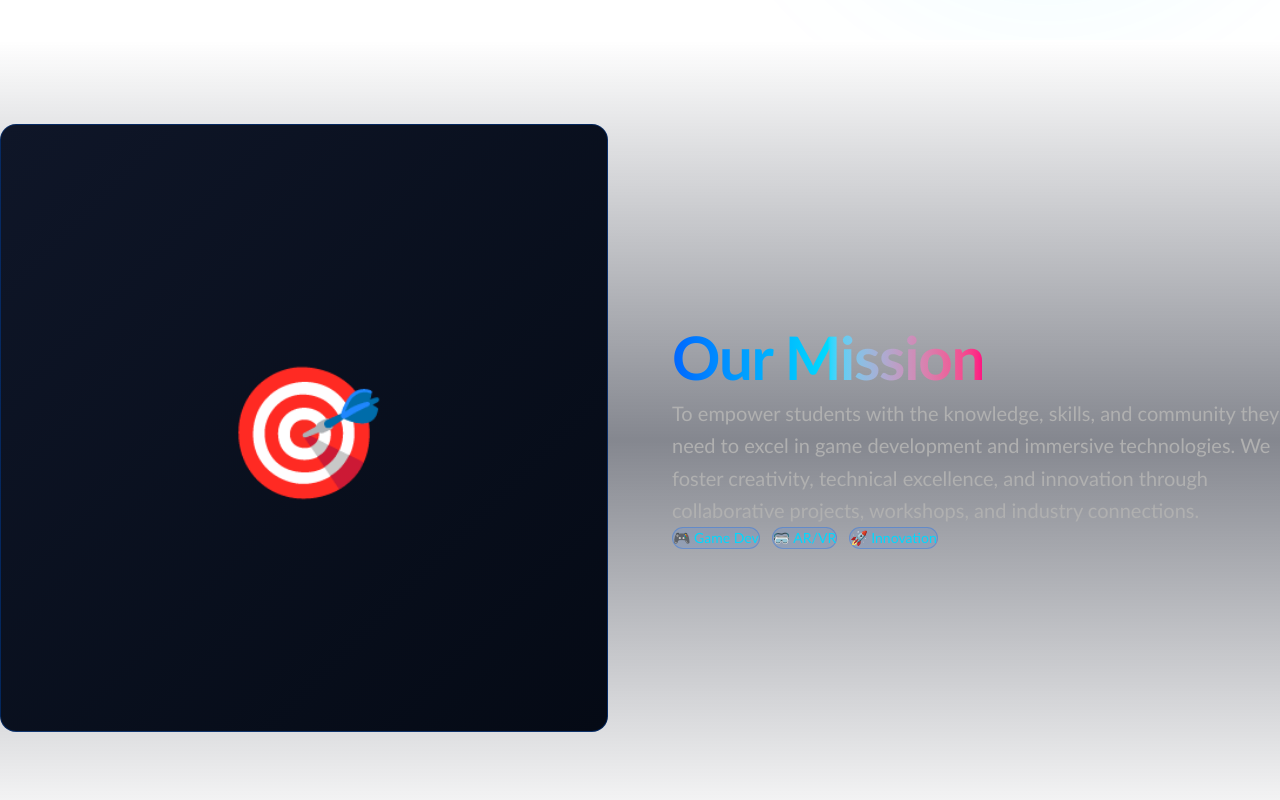
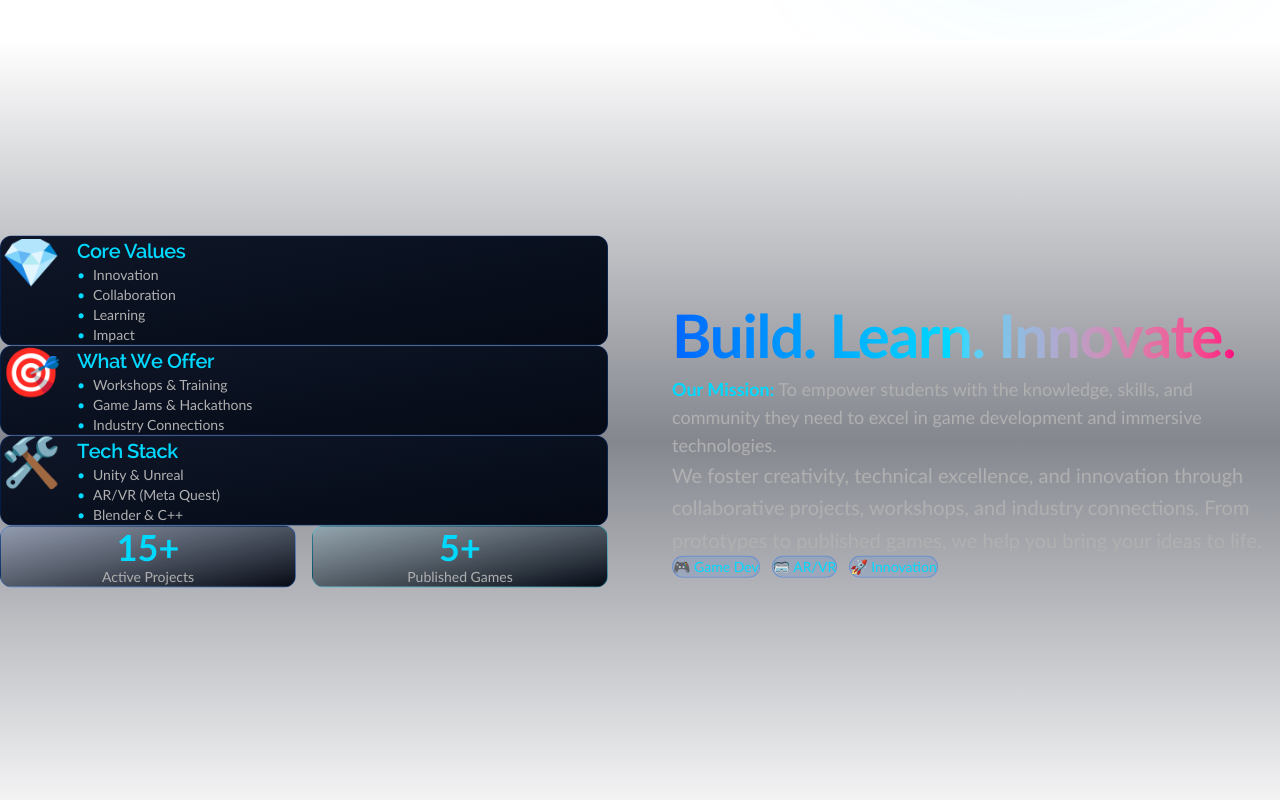
Before and after one commit to Parallax-PESU/parallax-website, a Next.js app: page / in a window 1280 px wide. Shown: the part 1560-2360 px from the top of the page. Built offline with nearby package versions, Linux system fonts and the light colour scheme.

Commit message:
dont merge to main

```diff
--- a/app/components/scenes/Scene2.tsx
+++ b/app/components/scenes/Scene2.tsx
@@ -2,21 +2,42 @@
 
 import StorySection from '../StorySection';
 import { motion } from 'framer-motion';
+
+const highlights = [
+  {
+    title: 'Core Values',
+    items: ['Innovation', 'Collaboration', 'Learning', 'Impact'],
+    emoji: '💎',
+  },
+  {
+    title: 'What We Offer',
+    items: ['Workshops & Training', 'Game Jams & Hackathons', 'Industry Connections'],
+    emoji: '🎯',
+  },
+  {
+    title: 'Tech Stack',
+    items: ['Unity & Unreal', 'AR/VR (Meta Quest)', 'Blender & C++'],
+    emoji: '🛠️',
+  },
+];
 
 export default function Scene2() {
   return (
     <StorySection
       id="mission"
       index={1}
-      title="Our Mission"
+      title="Build. Learn. Innovate."
       description={
         <div className="space-y-6">
+          <p className="text-lg">
+            <strong className="text-[#00d9ff]">Our Mission:</strong> To empower students with the knowledge, skills, and community
+            they need to excel in game development and immersive technologies.
+          </p>
           <p>
-            To empower students with the knowledge, skills, and community they need to excel in game development
-            and immersive technologies. We foster creativity, technical excellence, and innovation through
-            collaborative projects, workshops, and industry connections.
+            We foster creativity, technical excellence, and innovation through collaborative projects, workshops,
+            and industry connections. From prototypes to published games, we help you bring your ideas to life.
           </p>
-          <div className="flex flex-wrap gap-3">
+          <div className="flex flex-wrap gap-3 mt-4">
             <span className="px-4 py-2 bg-[#0066ff]/10 border border-[#0066ff]/30 rounded-full text-sm text-[#00d9ff]">
               🎮 Game Dev
             </span>
@@ -30,14 +51,57 @@ export default function Scene2() {
         </div>
       }
       imageContent={
-        <div className="aspect-square bg-gradient-to-br from-[#0f1628] to-[#050a15] rounded-2xl border border-[#0066ff]/30 p-8 flex items-center justify-center overflow-hidden group-hover:border-[#00d9ff]/50 transition-all duration-500">
-          <motion.div
-            whileHover={{ scale: 1.05, rotate: 2 }}
-            transition={{ duration: 0.3 }}
-            className="text-9xl"
-          >
-            🎯
-          </motion.div>
+        <div className="space-y-5 w-full min-h-[400px]">
+          {highlights.map((highlight, index) => (
+            <motion.div
+              key={index}
+              initial={{ opacity: 0, x: 20 }}
+              whileInView={{ opacity: 1, x: 0 }}
+              viewport={{ once: false, amount: 0.3 }}
+              transition={{ delay: index * 0.15, duration: 0.5 }}
+              whileHover={{ scale: 1.02, x: 5 }}
+              className="p-6 rounded-xl bg-gradient-to-br from-[#0f1628] to-[#050a15] border border-[#0066ff]/20 hover:border-[#00d9ff]/50 transition-all duration-300"
+            >
+              <div className="flex items-start gap-4">
+                <div className="text-5xl">{highlight.emoji}</div>
+                <div className="flex-1">
+                  <h3 className="text-xl font-bold text-[#00d9ff] mb-3">{highlight.title}</h3>
+                  <ul className="space-y-2">
+                    {highlight.items.map((item, i) => (
+                      <li key={i} className="text-sm text-[#b0b0b0] flex items-center gap-2">
+                        <span className="text-[#00d9ff]">•</span>
+                        {item}
+                      </li>
+                    ))}
+                  </ul>
+                </div>
+              </div>
+            </motion.div>
+          ))}
+
+          {/* Stats */}
+          <div className="grid grid-cols-2 gap-4 mt-4">
+            <motion.div
+              initial={{ opacity: 0, y: 20 }}
+              whileInView={{ opacity: 1, y: 0 }}
+              viewport={{ once: false }}
+              transition={{ delay: 0.5, duration: 0.5 }}
+              className="p-6 bg-gradient-to-br from-[#0066ff]/10 to-[#050a15] rounded-xl border border-[#0066ff]/30 text-center hover:border-[#0066ff]/50 transition-all duration-300"
+            >
+              <div className="text-4xl font-bold text-[#00d9ff] mb-2">15+</div>
+              <div className="text-sm text-[#b0b0b0]">Active Projects</div>
+            </motion.div>
+            <motion.div
+              initial={{ opacity: 0, y: 20 }}
+              whileInView={{ opacity: 1, y: 0 }}
+              viewport={{ once: false }}
+              transition={{ delay: 0.6, duration: 0.5 }}
+              className="p-6 bg-gradient-to-br from-[#00d9ff]/10 to-[#050a15] rounded-xl border border-[#00d9ff]/30 text-center hover:border-[#00d9ff]/50 transition-all duration-300"
+            >
+              <div className="text-4xl font-bold text-[#00d9ff] mb-2">5+</div>
+              <div className="text-sm text-[#b0b0b0]">Published Games</div>
+            </motion.div>
+          </div>
         </div>
       }
       imagePosition="left"
--- a/app/components/scenes/Scene4.tsx
+++ b/app/components/scenes/Scene4.tsx
@@ -2,56 +2,103 @@
 
 import StorySection from '../StorySection';
 import { motion } from 'framer-motion';
+
+const technologies = [
+  { name: 'Unity', icon: '🎮', color: '#0066ff' },
+  { name: 'Unreal', icon: '⚙️', color: '#00d9ff' },
+  { name: 'AR/VR', icon: '🥽', color: '#ff0080' },
+  { name: 'Blender', icon: '🎨', color: '#0066ff' },
+  { name: 'C#/C++', icon: '💻', color: '#00d9ff' },
+  { name: 'Meta Quest', icon: '🚀', color: '#ff0080' },
+];
 
 export default function Scene4() {
   return (
     <StorySection
       id="innovation"
       index={3}
-      title="Where Innovation Meets Creativity"
+      title="Build. Create. Ship."
       description={
         <div className="space-y-6">
           <p>
-            We believe in learning by doing. Our members work on real-world projects using cutting-edge technologies
-            like Unity, Unreal Engine, ARKit, ARCore, and Meta Quest SDK.
+            From prototypes to published projects, we help you bring your ideas to life. Work with industry-standard
+            tools and frameworks used by top game studios worldwide.
           </p>
-          <ul className="space-y-3 text-[#b0b0b0]">
-            <li className="flex items-start gap-3">
-              <span className="text-[#00d9ff] text-xl">💡</span>
-              <span>Hands-on workshops and mentorship programs</span>
-            </li>
-            <li className="flex items-start gap-3">
-              <span className="text-[#00d9ff] text-xl">🏆</span>
-              <span>Participate in hackathons and game jams</span>
-            </li>
-            <li className="flex items-start gap-3">
-              <span className="text-[#00d9ff] text-xl">🤝</span>
-              <span>Collaborate with industry professionals</span>
-            </li>
-          </ul>
+          <div className="space-y-3">
+            <div className="flex items-center gap-3 p-3 bg-[#0f1628]/50 rounded-lg border border-[#0066ff]/20">
+              <span className="text-2xl">�️</span>
+              <div>
+                <h4 className="text-sm font-semibold text-[#e0e0e0]">Learn by Building</h4>
+                <p className="text-xs text-[#b0b0b0]">Hands-on experience with real projects</p>
+              </div>
+            </div>
+            <div className="flex items-center gap-3 p-3 bg-[#0f1628]/50 rounded-lg border border-[#00d9ff]/20">
+              <span className="text-2xl">👥</span>
+              <div>
+                <h4 className="text-sm font-semibold text-[#e0e0e0]">Team Collaboration</h4>
+                <p className="text-xs text-[#b0b0b0]">Work alongside talented developers & designers</p>
+              </div>
+            </div>
+            <div className="flex items-center gap-3 p-3 bg-[#0f1628]/50 rounded-lg border border-[#ff0080]/20">
+              <span className="text-2xl">🏆</span>
+              <div>
+                <h4 className="text-sm font-semibold text-[#e0e0e0]">Showcase Your Work</h4>
+                <p className="text-xs text-[#b0b0b0]">Publish games and build your portfolio</p>
+              </div>
+            </div>
+          </div>
         </div>
       }
       imageContent={
-        <div className="aspect-video bg-gradient-to-br from-[#0f1628] to-[#050a15] rounded-2xl border border-[#0066ff]/30 p-8 flex items-center justify-center overflow-hidden group-hover:border-[#00d9ff]/50 transition-all duration-500">
+        <div className="space-y-4 w-full">
+          {/* Tech Stack */}
+          <div className="bg-gradient-to-br from-[#0f1628] to-[#050a15] rounded-xl border border-[#0066ff]/30 p-6 hover:border-[#00d9ff]/50 transition-all duration-500">
+            <h3 className="text-lg font-bold text-[#00d9ff] mb-4 text-center">Tech Stack</h3>
             <motion.div
-            className="grid grid-cols-3 gap-4"
-            whileHover={{ scale: 1.05 }}
+              className="grid grid-cols-3 gap-3"
+              whileHover={{ scale: 1.02 }}
               transition={{ duration: 0.3 }}
             >
-            {['⚙️', '🎮', '🥽', '🎨', '💻', '🚀'].map((icon, i) => (
+              {technologies.map((tech, i) => (
                 <motion.div
                   key={i}
-                className="text-5xl"
+                  className="flex flex-col items-center gap-1"
                   initial={{ opacity: 0, scale: 0 }}
                   whileInView={{ opacity: 1, scale: 1 }}
                   viewport={{ once: false }}
                   transition={{ delay: i * 0.1, duration: 0.5 }}
-                whileHover={{ scale: 1.3, rotate: 15 }}
+                  whileHover={{ scale: 1.2, rotate: 5 }}
                 >
-                {icon}
+                  <span className="text-4xl">{tech.icon}</span>
+                  <span className="text-xs text-[#b0b0b0] text-center">{tech.name}</span>
                 </motion.div>
               ))}
             </motion.div>
+          </div>
+
+          {/* Project Stats */}
+          <div className="grid grid-cols-2 gap-3">
+            <motion.div
+              initial={{ opacity: 0, x: -20 }}
+              whileInView={{ opacity: 1, x: 0 }}
+              viewport={{ once: false }}
+              transition={{ delay: 0.6, duration: 0.5 }}
+              className="p-4 bg-gradient-to-br from-[#0066ff]/10 to-[#050a15] rounded-xl border border-[#0066ff]/30 text-center"
+            >
+              <div className="text-3xl font-bold text-[#00d9ff] mb-1">15+</div>
+              <div className="text-xs text-[#b0b0b0]">Active Projects</div>
+            </motion.div>
+            <motion.div
+              initial={{ opacity: 0, x: 20 }}
+              whileInView={{ opacity: 1, x: 0 }}
+              viewport={{ once: false }}
+              transition={{ delay: 0.7, duration: 0.5 }}
+              className="p-4 bg-gradient-to-br from-[#00d9ff]/10 to-[#050a15] rounded-xl border border-[#00d9ff]/30 text-center"
+            >
+              <div className="text-3xl font-bold text-[#00d9ff] mb-1">5+</div>
+              <div className="text-xs text-[#b0b0b0]">Published Games</div>
+            </motion.div>
+          </div>
         </div>
       }
       imagePosition="left"
--- a/app/components/scenes/Scene5.tsx
+++ b/app/components/scenes/Scene5.tsx
@@ -7,7 +7,7 @@ export default function Scene5() {
   return (
     <StorySection
       id="impact"
-      index={4}
+      index={3}
       title="Creating Real Impact"
       description={
         <div className="space-y-6">
--- a/app/components/scenes/index.ts
+++ b/app/components/scenes/index.ts
@@ -2,8 +2,5 @@
 export { default as Scene1 } from './Scene1';
 export { default as Scene2 } from './Scene2';
 export { default as Scene3 } from './Scene3';
-export { default as Scene4 } from './Scene4';
 export { default as Scene5 } from './Scene5';
 export { default as Scene6 } from './Scene6';
-export { default as Scene7 } from './Scene7';
-export { default as Scene8 } from './Scene8';
--- a/app/page.tsx
+++ b/app/page.tsx
@@ -5,7 +5,7 @@ import Footer from './components/Footer';
 import LoadingScreen from './components/LoadingScreen';
 import ParallaxHero from './components/ParallaxHero';
 import ScrollProgress from './components/ScrollProgress';
-import { Scene1, Scene2, Scene3, Scene4, Scene5, Scene6, Scene7, Scene8 } from './components/scenes';
+import { Scene1, Scene2, Scene3, Scene5, Scene6 } from './components/scenes';
 import { useState } from 'react';
 import { motion } from 'framer-motion';
 
@@ -62,7 +62,7 @@ export default function Home() {
     setLoading(false);
   };
 
-  const sections = ['parallax-hero', 'hero', 'mission', 'community', 'innovation', 'impact', 'values', 'highlights', 'join'];
+  const sections = ['parallax-hero', 'hero', 'mission', 'community', 'impact', 'join'];
 
   return (
     <>
@@ -95,17 +95,8 @@ export default function Home() {
         {/* Scene 3: Community */}
         <Scene3 />
 
-        {/* Scene 4: Innovation */}
-        <Scene4 />
-
         {/* Scene 5: Impact */}
         <Scene5 />
-
-        {/* Scene 7: Core Values */}
-        <Scene7 />
-
-        {/* Scene 8: What We Offer */}
-        <Scene8 />
 
         {/* Scene 6: Join CTA */}
         <Scene6 />
```
Lines whose indentation alone changed are shown as unchanged.
